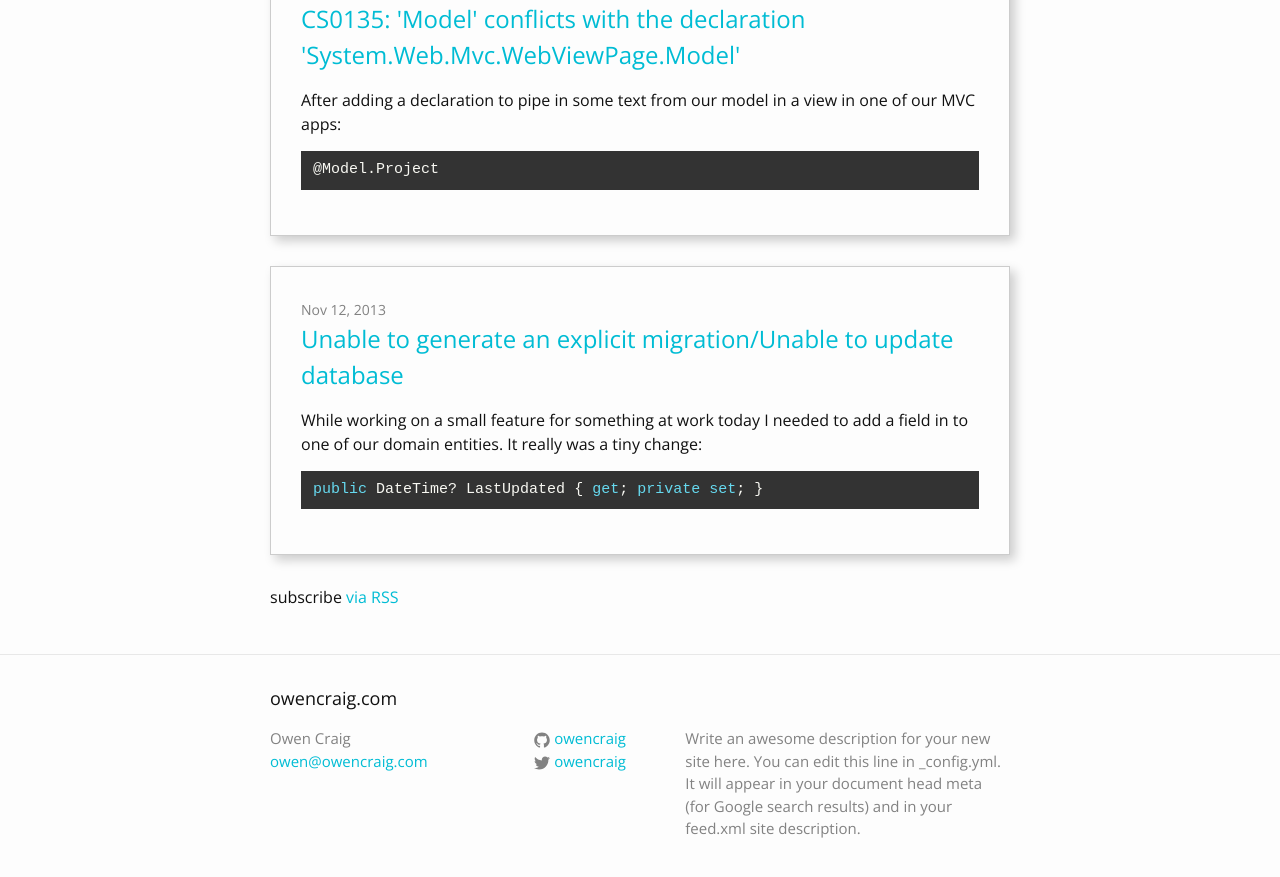
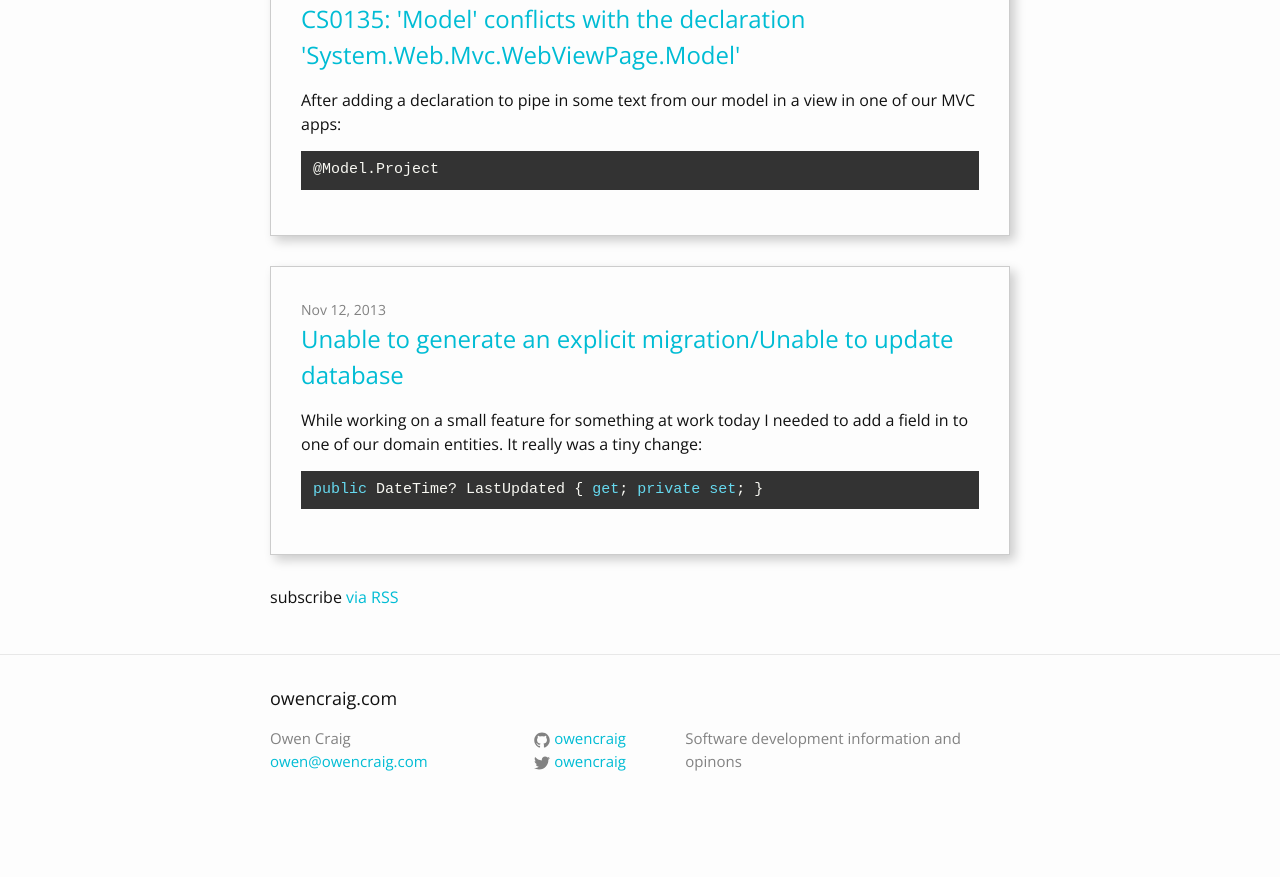
Before and after one commit to owencraig/owencraig.github.io, a Jekyll site: the page built from index.html, in a window 1280 px wide and 900 px high, scrolled down 1141 px. Shown: the top 877 px of the window. Built offline with Jekyll 4.4.1, drawn with Linux system fonts in a browser that asks for light colours; comment, search, counter and statistics services are not loaded; after the commit the page ends 1973 px from its top, so only the background shows below that.

Commit message:
updated description

```diff
--- a/_config.yml
+++ b/_config.yml
@@ -4,9 +4,7 @@
 site: owencraig.com
 email: owen@owencraig.com
 description: > # this means to ignore newlines until "baseurl:"
-  Write an awesome description for your new site here. You can edit this
-  line in _config.yml. It will appear in your document head meta (for
-  Google search results) and in your feed.xml site description.
+  Software development information and opinons
 baseurl: "" # the subpath of your site, e.g. /blog/
 url: "http://owencraig.com" # the base hostname & protocol for your site
 twitter_username: owencraig
```
